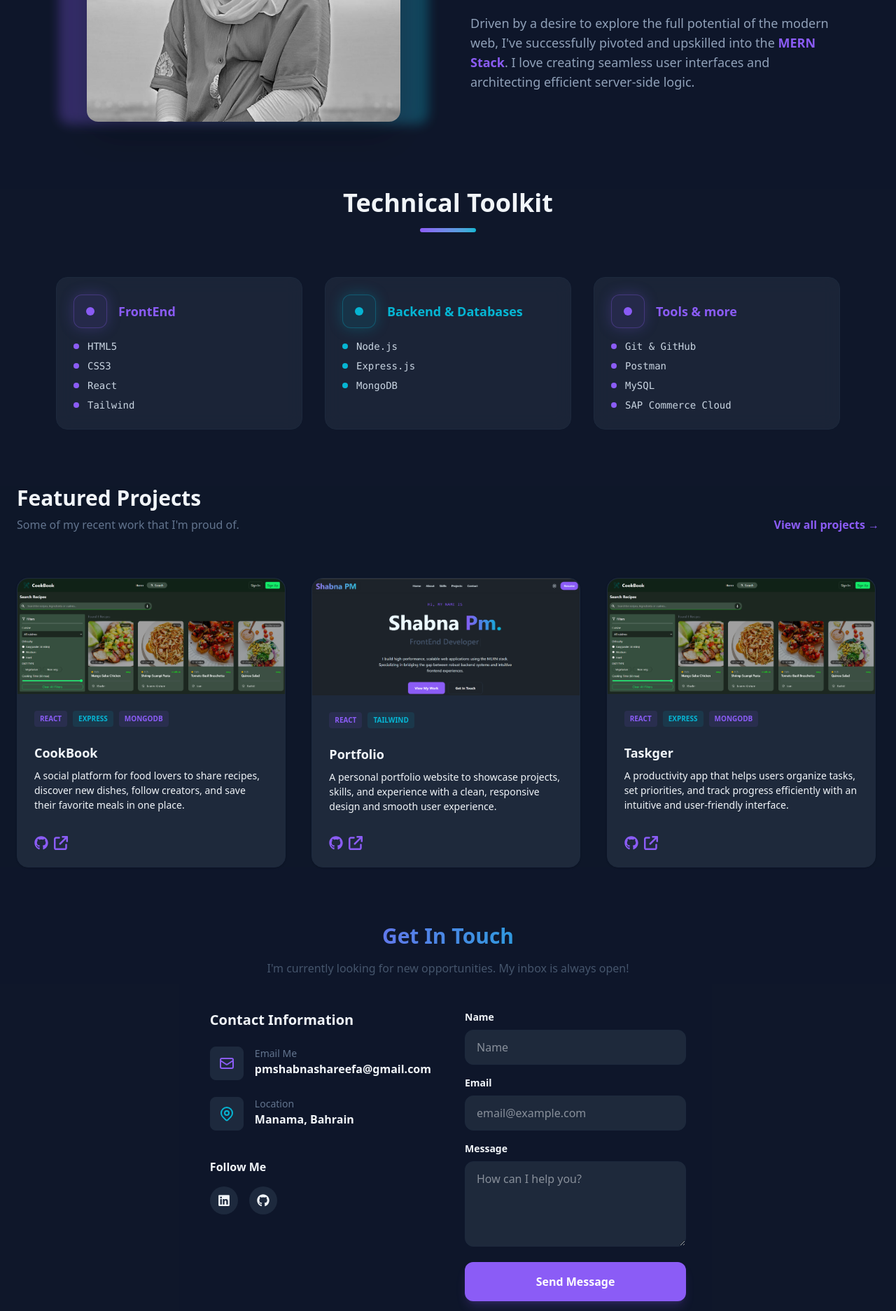
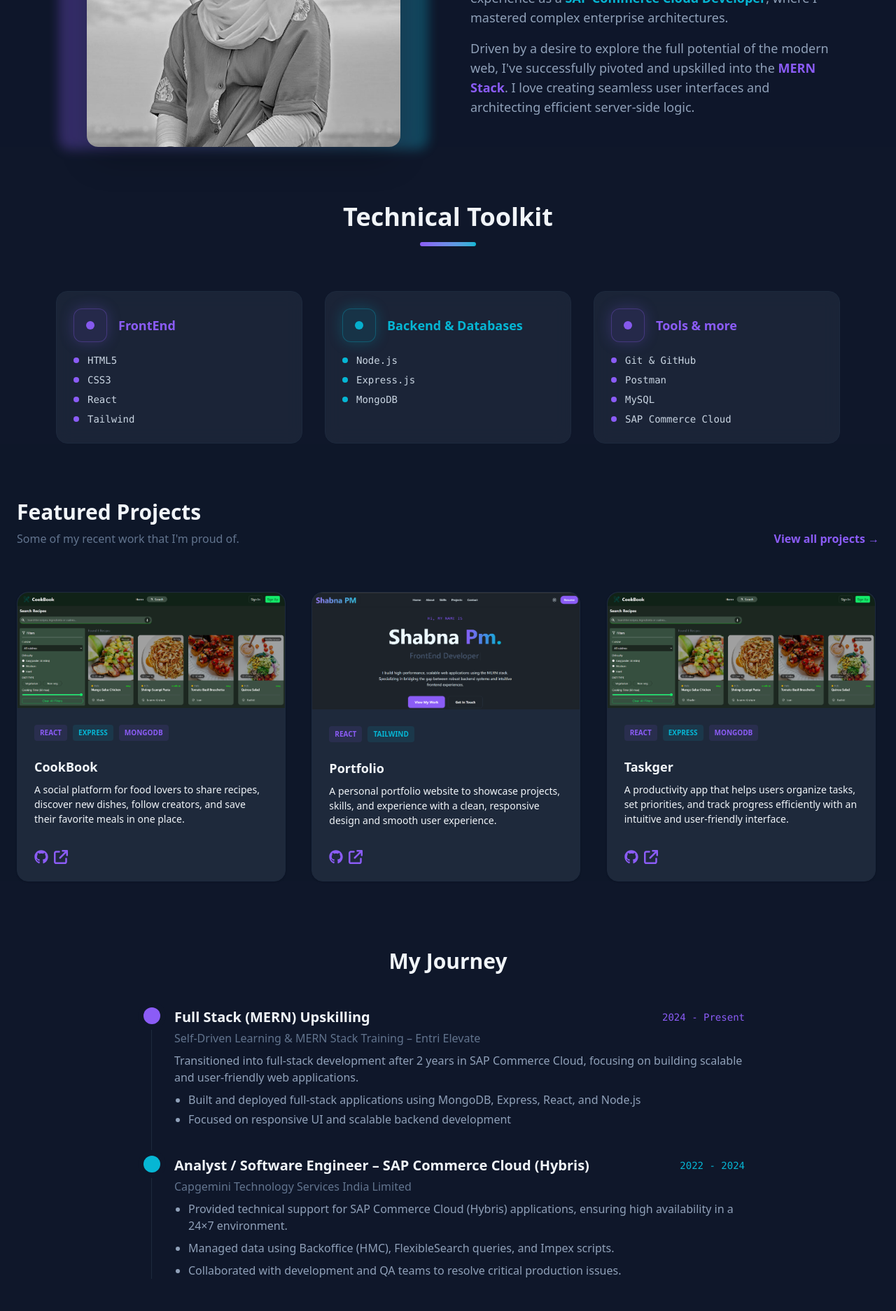
Before and after one commit to Shabnapm99/Portfolio--REACT, a React (Vite) app: page / in a window 1280 px wide. Shown: the part 880-2754 px from the top of the page at 70% size. Built offline with nearby package versions, Linux system fonts and the light colour scheme.

Commit message:
Added my journey section

```diff
--- a/src/sections/About.jsx
+++ b/src/sections/About.jsx
@@ -4,7 +4,7 @@ import AboutMe from '../components/AboutMe'
 
 function About() {
   return (
-    <section id='about' className='py-24 bg-slate-100 dark:bg-dark/50 relative'>
+    <section id='about' className='pt-24 bg-slate-100 dark:bg-dark/50 relative'>
 
       {/* Background glow */}
       {/* <div className="absolute left-1/2 -translate-x-1/2 top-10 w-100 h-75 bg-seco-cyan/10 blur-3xl opacity-30"></div> */}
--- a/src/sections/HeroSection.jsx
+++ b/src/sections/HeroSection.jsx
@@ -3,7 +3,7 @@ import { Typewriter } from 'react-simple-typewriter'
 
 function HeroSection() {
   return (
-    <section id='home' className='pt-10 flex flex-col items-center overflow-hidden'>
+    <section id='home' className='pt-15 flex flex-col items-center overflow-hidden'>
        {/* Background Gradient Blobs  */}
       <div className="absolute top-1/4 left-0 w-60 md:w-72 h-60 md:h-72 bg-prim-violet/20 rounded-full blur-[100px] animate-pulse">
       </div>
@@ -35,7 +35,7 @@ function HeroSection() {
 
       {/* Buttons */}
 
-      <div className='flex flex-col sm:flex-row items-center justify-center gap-4'>
+      <div className='flex flex-col sm:flex-row items-center justify-center gap-4 mb-4'>
         <a className='px-8 py-4 bg-prim-violet text-white rounded-xl font-bold hover:shadow-xl hover:shadow-prim-violet/30 transition-all w-full sm:w-auto' href="#projects">View My Work</a>
         <a className='px-8 py-4 border rounded-xl font-bold transition-all w-full sm:w-auto border-slate-300 dark:border-slate-700 hover:bg-slate-100 dark:hover:bg-slate-800 text-slate-700 dark:text-white' href='#contact'>Get In Touch</a>
       </div>
--- /dev/null
+++ b/src/sections/Journey.jsx
@@ -0,0 +1,69 @@
+import React from 'react'
+
+function Journey() {
+    return (
+        <section className='pt-24'>
+            <div className="container mx-auto px-6 max-w-4xl">
+                <h2 className="text-3xl font-bold mb-12 text-center">My Journey</h2>
+                <div className="relative border-l border-slate-200 dark:border-slate-800 ml-4 md:ml-0">
+                    {/* Item 1 */}
+                    <div className="mb-10 ml-8">
+                        <span
+                            className="absolute -left-3 flex items-center justify-center w-6 h-6 bg-prim-violet rounded-full ring-8 ring-white dark:ring-dark">
+
+                        </span>
+                        <div className="flex flex-col sm:flex-row sm:items-center justify-between mb-1">
+                            <h3 className="text-xl font-bold">Full Stack (MERN) Upskilling</h3>
+                            <time className="text-sm font-mono text-prim-violet">2024 - Present</time>
+                        </div>
+                        <p className="text-slate-500 mb-2">Self-Driven Learning & MERN Stack Training – Entri Elevate</p>
+                        <p className="text-slate-600 dark:text-slate-400 mb-2">
+                            Transitioned into full-stack development after 2 years in SAP Commerce Cloud, focusing on building scalable and user-friendly web applications.
+                        </p>
+                        {/* <p className="text-slate-600 dark:text-slate-400">Transitioned into full-stack development through 6 months of self-learning, followed by professional MERN stack training at Entri. Developed and deployed multiple applications, focusing on performance, scalability, and user experience.</p> */}
+                        <ul className="text-slate-600 dark:text-slate-400 space-y-1 list-disc pl-5 ">
+                            <li>Built and deployed full-stack applications using MongoDB, Express, React, and Node.js</li>
+                            <li>Focused on responsive UI and scalable backend development</li>
+                        </ul>
+                    </div>
+                    {/* Item 2 */}
+                    <div className="mb-10 ml-8">
+                        <span
+                            className="absolute -left-3 flex items-center justify-center w-6 h-6 bg-seco-cyan rounded-full ring-8 ring-white dark:ring-dark"></span>
+                        <div className="flex flex-col sm:flex-row sm:items-center justify-between mb-1">
+                            <h3 className="text-xl font-bold"> Analyst / Software Engineer – SAP Commerce Cloud (Hybris)</h3>
+                            <time className="text-sm font-mono text-seco-cyan">2022 - 2024</time>
+                        </div>
+                        <p className="text-slate-500 mb-2">Capgemini Technology Services India Limited</p>
+                        {/* <p className="text-slate-600 dark:text-slate-400">Developed enterprise-level e-commerce solutions. Optimized
+                            database queries and improved site performance by 25%.</p> */}
+                        <ul className="text-slate-600 dark:text-slate-400 space-y-2 list-disc pl-5">
+                            <li>
+                                Provided technical support for SAP Commerce Cloud (Hybris) applications, ensuring high availability in a 24×7 environment.
+                            </li>
+                            <li>
+                                Managed data using Backoffice (HMC), FlexibleSearch queries, and Impex scripts.
+                            </li>
+                            <li>
+                                Collaborated with development and QA teams to resolve critical production issues.
+                            </li>
+                        </ul>
+                    </div>
+                </div>
+                <div className="mt-12 text-center">
+                    <a className="inline-flex items-center px-6 py-3 border-2 border-prim-violet text-prim-violet font-bold rounded-xl hover:bg-prim-violet hover:text-white transition-all group"
+                        href="/file/Shabnapm-Resume.pdf" download>
+                        <svg class="w-5 h-5 mr-2 group-hover:animate-bounce" fill="none" stroke="currentColor" viewbox="0 0 24 24">
+                            <path d="M4 16v1a3 3 0 003 3h10a3 3 0 003-3v-1m-4-4l-4 4m0 0l-4-4m4 4V4" stroke-linecap="round"
+                                stroke-linejoin="round" stroke-width="2"></path>
+                        </svg>
+                        Download Full Resume
+                    </a>
+                </div>
+            </div>
+
+        </section>
+    )
+}
+
+export default Journey
--- a/src/sections/MainPage.jsx
+++ b/src/sections/MainPage.jsx
@@ -4,6 +4,7 @@ import About from './About'
 import Skills from './Skills'
 import Projects from './Projects'
 import Contact from './Contact'
+import Journey from './Journey'
 
 function MainPage() {
     return (
@@ -12,6 +13,7 @@ function MainPage() {
             <About />
             <Skills />
             <Projects />
+            <Journey />
             <Contact />
         </main>
     )
--- a/src/sections/Projects.jsx
+++ b/src/sections/Projects.jsx
@@ -7,7 +7,7 @@ function Projects() {
   let projects = data.projects;
 
   return (
-    <section id='projects' className='bg-slate-100 dark:bg-dark/30'>
+    <section id='projects' className='bg-slate-100 dark:bg-dark/30 pt-20'>
       <div className='mx-auto px-6'>
         <div className='flex flex-col md:flex-row md:items-end justify-between mb-16 gap-4'>
           <div>
--- a/src/sections/Skills.jsx
+++ b/src/sections/Skills.jsx
@@ -6,7 +6,7 @@ function Skills() {
   const skills = data.skills;
 
   return (
-    <section id='skills' className='relative pb-20'>
+    <section id='skills' className='relative pt-20'>
 
       {/* Background glow */}
       {/* <div className="absolute top-0 left-1/2 -translate-x-1/2 w-125 h-75 bg-prim-violet/10 blur-3xl opacity-30 pointer-events-none"></div> */}
```
